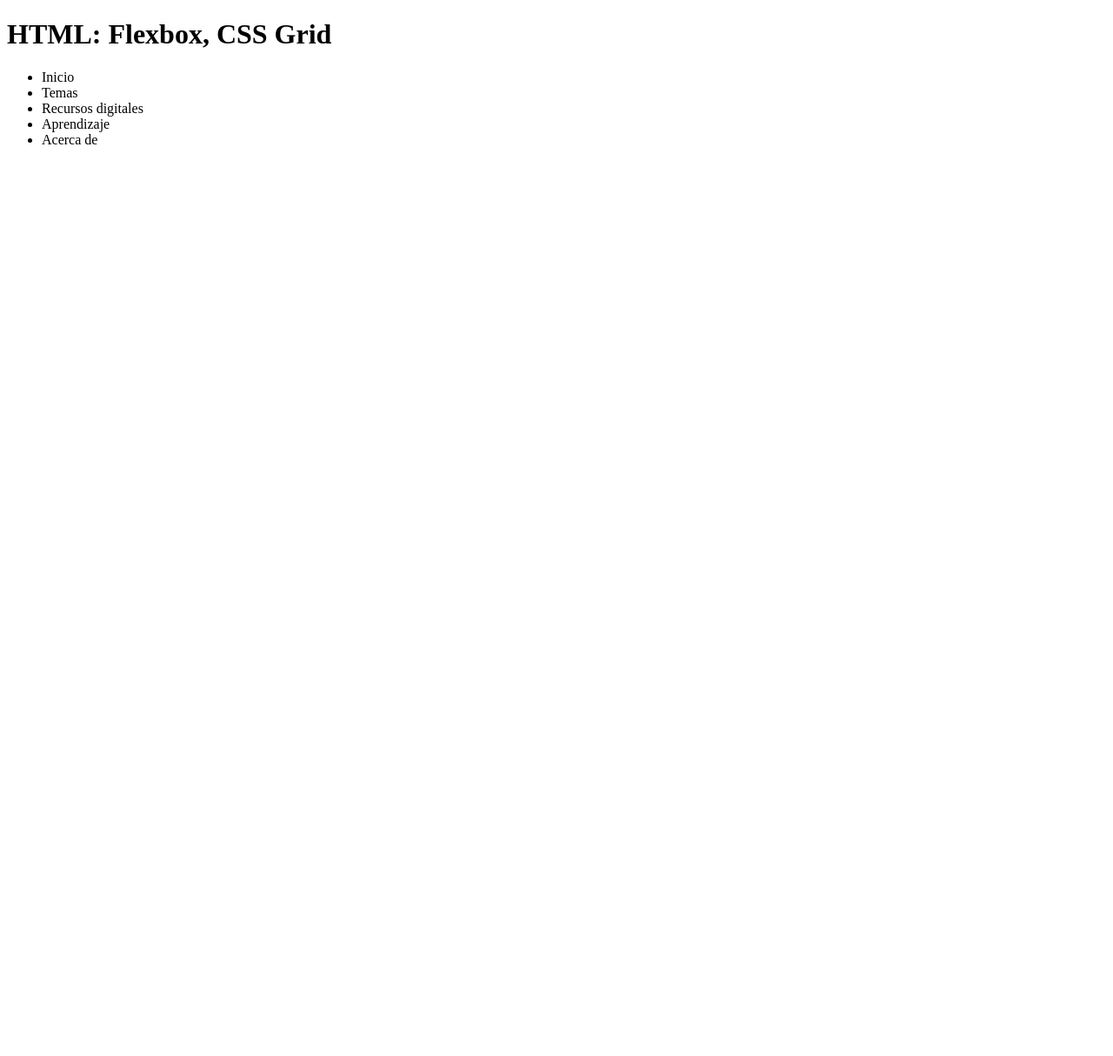
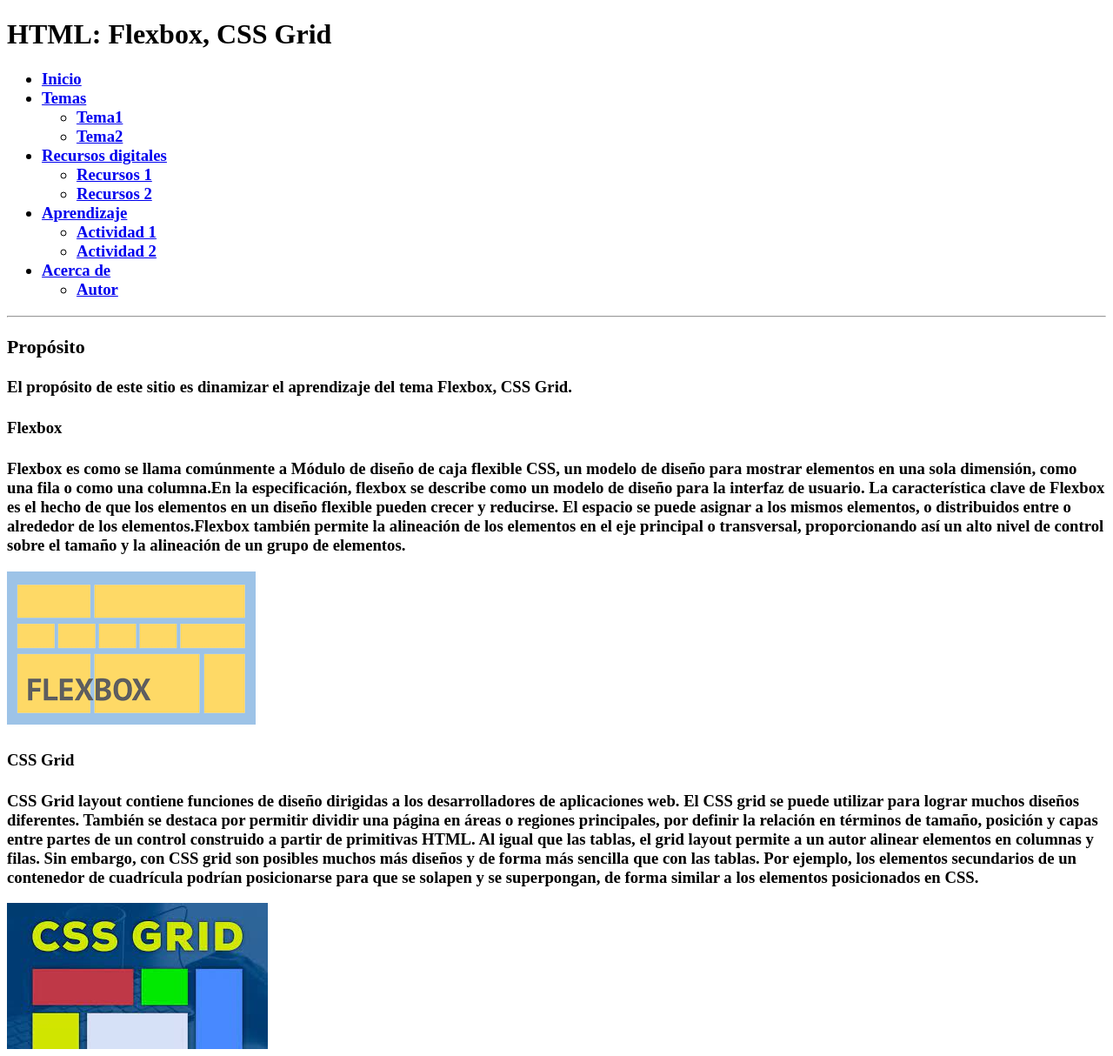
Before and after one commit to ivangustin/DSW-IVANGUSTIN1, a plain HTML site: page fase2/design.html in a window 1280 px wide. Shown: the top 1214 px of the page at 87% size. Before the commit the page ends 800 px from the top, so only its background shows below. Drawn offline with Linux system fonts and the light colour scheme.

Commit message:
Actualización Fase 2
Se actualizaron archivos de la fase 2.

```diff
--- a/fase2/design.html
+++ b/fase2/design.html
@@ -10,15 +10,61 @@
     <header>
        <h1> HTML: Flexbox, CSS Grid</h1>
     </header>
-
+    <h3>
     <nav>
         <ul>
-            <li>Inicio</li>
-            <li>Temas</li>
-            <li>Recursos digitales</li>
-            <li>Aprendizaje</li>
-            <li>Acerca de</li>
+            <li><a href="#">Inicio</a></li>
+            <li><a href="#">Temas</a></li>
+                <ul>
+                    <li><a href="#">Tema1</a></li>
+                    <li><a href="#">Tema2</a></li>
+                </ul>
+            <li><a href="#">Recursos digitales</a></li>
+                <ul>
+                    <li><a href="#">Recursos 1</a></li>
+                    <li><a href="#">Recursos 2</li>
+                </ul>
+            <li><a href="#">Aprendizaje</a></li>
+                <ul>
+                    <li><a href="#">Actividad 1</a></li>
+                    <li><a href="#">Actividad 2</a></li>
+                </ul>
+            <li><a href="#">Acerca de</a></li>
+                <ul>
+                    <li><a href="#">Autor</a></li>
+                </ul>
         </ul>
+        <hr>
     </nav>
+    <section>
+
+        <h3>Propósito</h3>
+        <p>
+            El propósito de este sitio es dinamizar el aprendizaje del tema Flexbox, CSS Grid.
+        </p>
+
+        <article>
+            <h4>Flexbox</h4>
+            <p>
+                Flexbox es como se llama comúnmente a Módulo de diseño de caja flexible CSS, un modelo de diseño para mostrar elementos en una sola dimensión, como una fila o como una columna.En la especificación, flexbox se describe como un modelo de diseño para la interfaz de usuario. La característica clave de Flexbox es el hecho de que los elementos en un diseño flexible pueden crecer y reducirse. El espacio se puede asignar a los mismos elementos, o distribuidos entre o alrededor de los elementos.Flexbox también permite la alineación de los elementos en el eje principal o transversal, proporcionando así un alto nivel de control sobre el tamaño y la alineación de un grupo de elementos.
+
+            </p>
+            <img src="img/Flexbox.png" alt="Flexbox es un modelo de cajas flexibles que nos permite ubicar elementos para que se acomoden cualquier dimensión que tenga la pantalla o el ancho para cualquier bloque que desees.">
+        </article>
+        <article>
+            <h4>CSS Grid</h4>
+            <p>
+                CSS Grid layout contiene funciones de diseño dirigidas a los desarrolladores de aplicaciones web. El CSS grid se puede utilizar para lograr muchos diseños diferentes. También se destaca por permitir dividir una página en áreas o regiones principales, por definir la relación en términos de tamaño, posición y capas entre partes de un control construido a partir de primitivas HTML. Al igual que las tablas, el grid layout permite a un autor alinear elementos en columnas y filas. Sin embargo, con CSS grid son posibles muchos más diseños y de forma más sencilla que con las tablas. Por ejemplo, los elementos secundarios de un contenedor de cuadrícula podrían posicionarse para que se solapen y se superpongan, de forma similar a los elementos posicionados en CSS.
+            </p>
+            <img src="img/CSS Grid.jpg" alt="El sistema de CSS Grid para realizar estructuras de sitios web mas complejos">
+        </article>
+    </section>
+    <h2>Mockup</h2>
+    <img src="img/Mockup - Fase2.png" alt="" width="500" height="400">
+    <footer>
+        <p>Las imágenes corresponden a una presentación en youtube,<br>
+           que constituye una introducción y habla sobre el tema de CSS <br>
+           (GridNaomi Day)</p>
+    </footer>
 </body>
 </html>
```
Also changed, not shown: fase2/img/CSS Grid.jpg (added), fase2/img/Flexbox.png (added), fase2/img/Mockup - Fase2.png (added).
